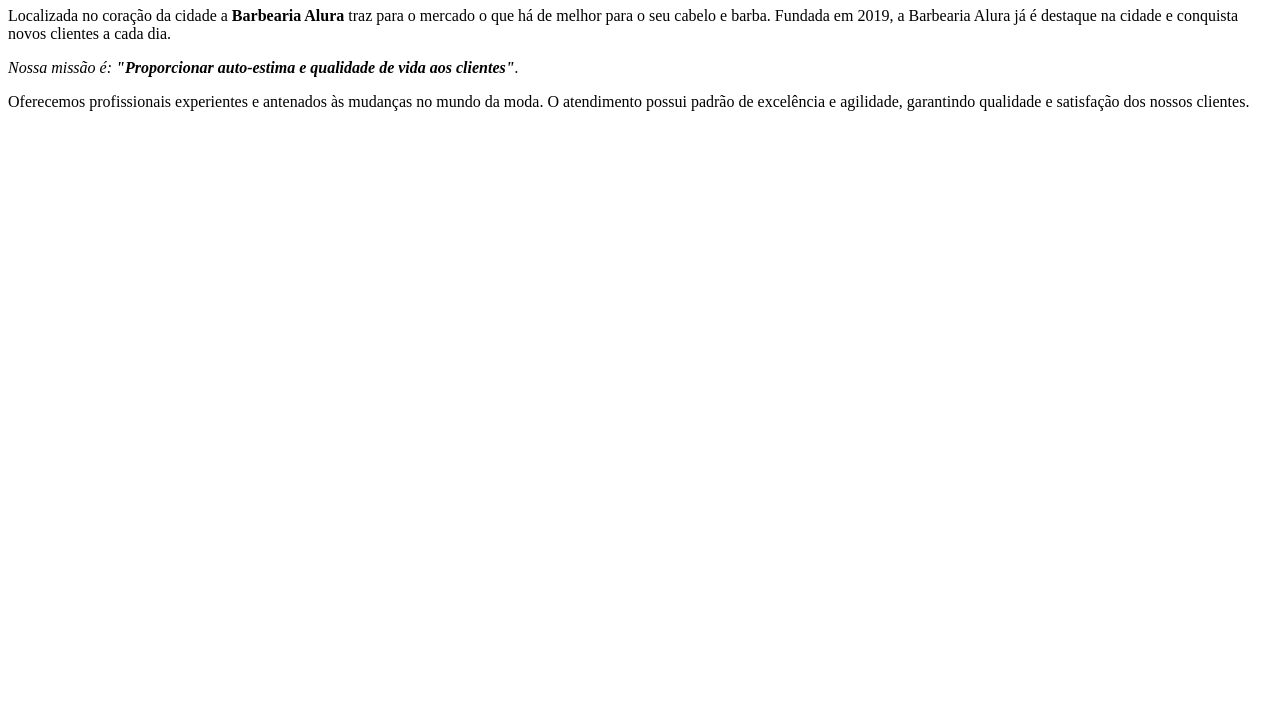
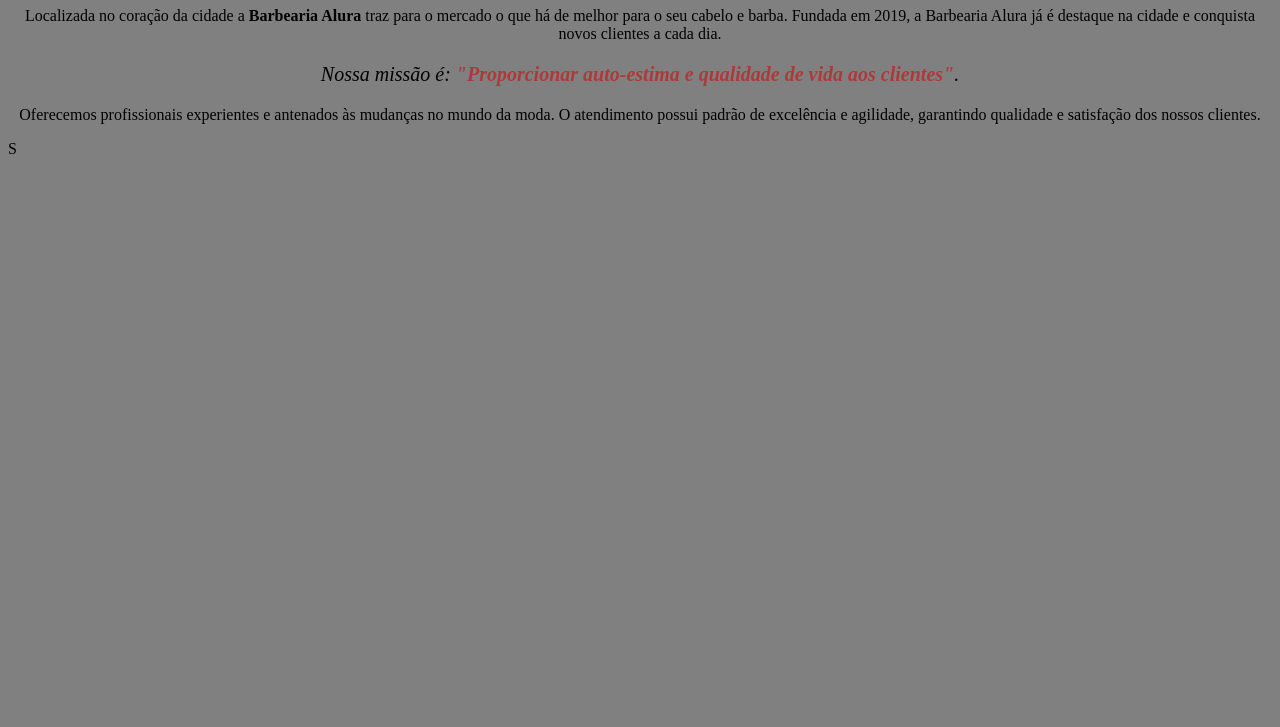
Before and after one commit to diogoduq/HTML..1.0, a plain HTML site: page index.html in a window 1280 px wide. Shown: the part 73-800 px from the top of the page. Drawn offline with Linux system fonts and the light colour scheme.

Commit message:
Add files via upload
arquivos atualizados (HTML)

```diff
--- a/index.html
+++ b/index.html
@@ -1,12 +1,20 @@
 <!DOCTYPE html>
-<html>
+<html lang="pt-br">
+    <head>
+        <meta charset="UTF-8">
+        <title>Barbearia Alura</title>
+        <link rel="stylesheet" href="style.css">
+    </head>
 
-		<h1>Sobre a Barbearia Alura</h1>
+    <body>
+        <h1>Sobre a Barbearia Alura</h1>
 
-	<p>Localizada no coração da cidade a <strong>Barbearia Alura</strong> traz para o mercado o que há de melhor para o seu cabelo e barba. Fundada em 2019, a Barbearia Alura já é destaque na cidade e conquista novos clientes a cada dia.</p>
+        <p>Localizada no coração da cidade a <strong>Barbearia Alura</strong> traz para o mercado o que há de melhor para o seu cabelo e barba.
+        Fundada em 2019, a Barbearia Alura já é destaque na cidade e conquista novos clientes a cada dia.</p>
 
-	<p><em>Nossa missão é: <strong>"Proporcionar auto-estima e qualidade de vida aos clientes"</strong>.</em></p>
+        <p id="missao"><em>Nossa missão é: <strong>"Proporcionar auto-estima e qualidade de vida aos clientes"</strong>.</em></p>
 
-	<p>Oferecemos profissionais experientes e antenados às mudanças no mundo da moda. O atendimento possui padrão de excelência e agilidade, garantindo qualidade e satisfação dos nossos clientes.</p>
-
-</html>
+        <p>Oferecemos profissionais experientes e antenados às mudanças no mundo da moda.
+        O atendimento possui padrão de excelência e agilidade, garantindo qualidade e satisfação dos nossos clientes.</p>
+    </body>
+</html>S
--- /dev/null
+++ b/style.css
@@ -0,0 +1,19 @@
+body {
+   background-color: grey;
+}
+
+h1 {
+    text-align: center"
+    }
+
+p {
+    text-align: center;
+}
+
+#missao {
+    font-size: 20px
+}
+
+em strong {
+    color: rgb(173, 58, 58);
+}
```
